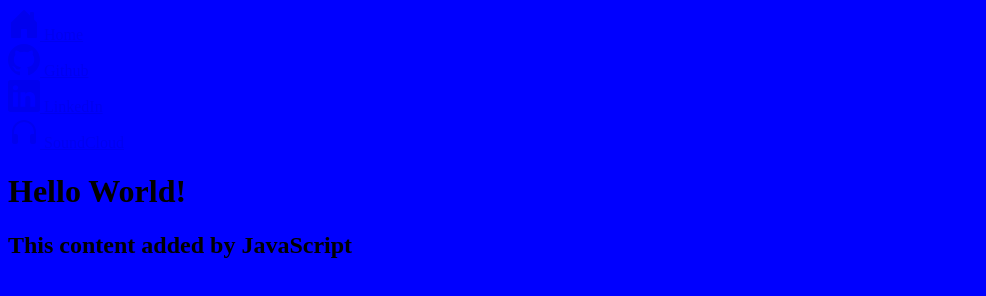
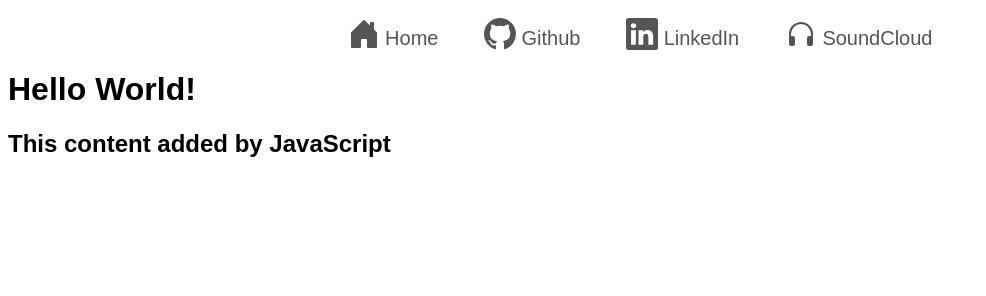
Before and after one commit to fitzgeraldkd/flatiron-personal-website, a plain HTML site: page index.html in a window 1280 px wide. Shown: the whole page, without its empty margins (0-986 px from the left). Drawn offline with Linux system fonts and the light colour scheme.

Commit message:
Update style.css

```diff
--- a/style.css
+++ b/style.css
@@ -1,3 +1,33 @@
 body {
-    background: blue;
+    font-family: sans-serif;
 }
+
+nav {
+    text-align: center;
+    padding-top: 10px;
+    font-size: 20px;
+}
+
+nav > .link {
+    display: inline-block;
+    padding: 0 20px;
+}
+
+nav > .link > a {
+    color: #555;
+    text-decoration: none;
+}
+
+nav > .link > a:hover {
+    color: #000;
+}
+
+nav > .link > a > svg {
+    vertical-align: bottom;
+}
+
+@media only screen and (max-width: 768px) {
+    nav > .link > a > span {
+        display: none;
+    }
+}
```
